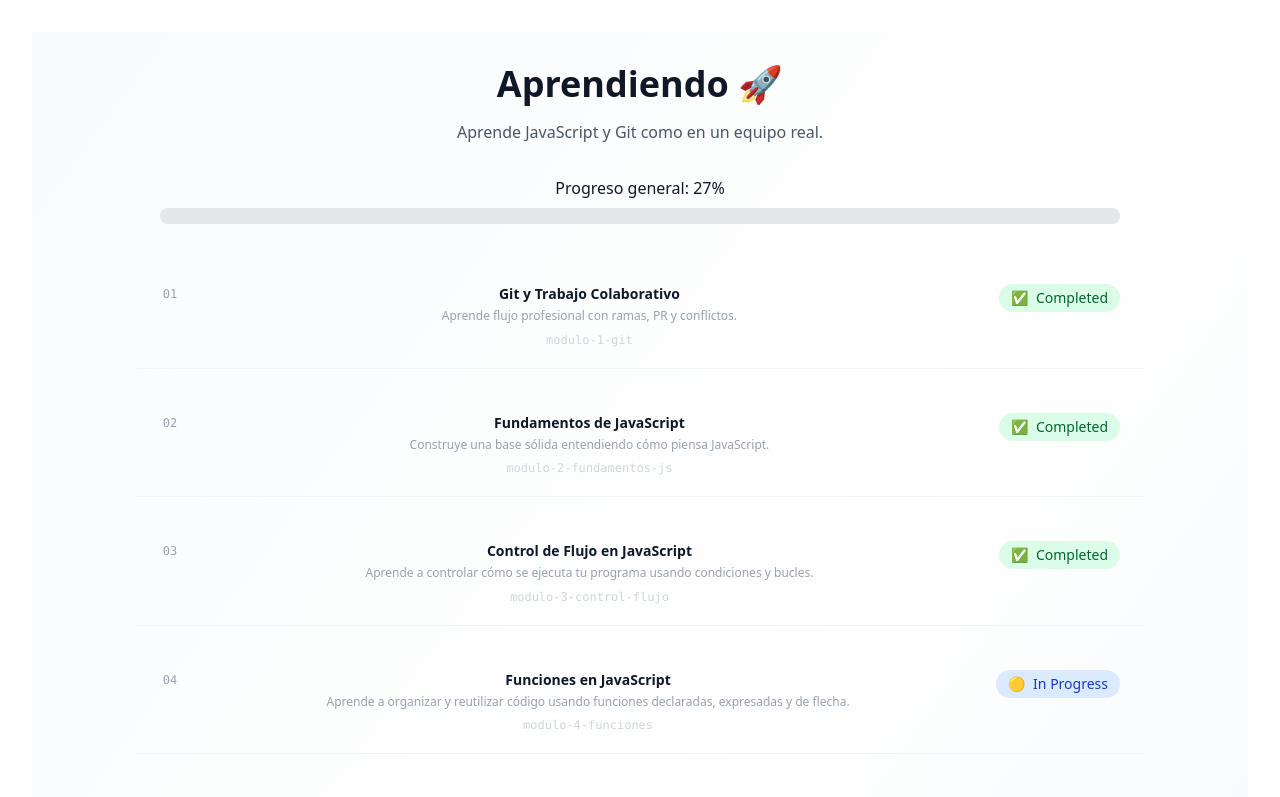
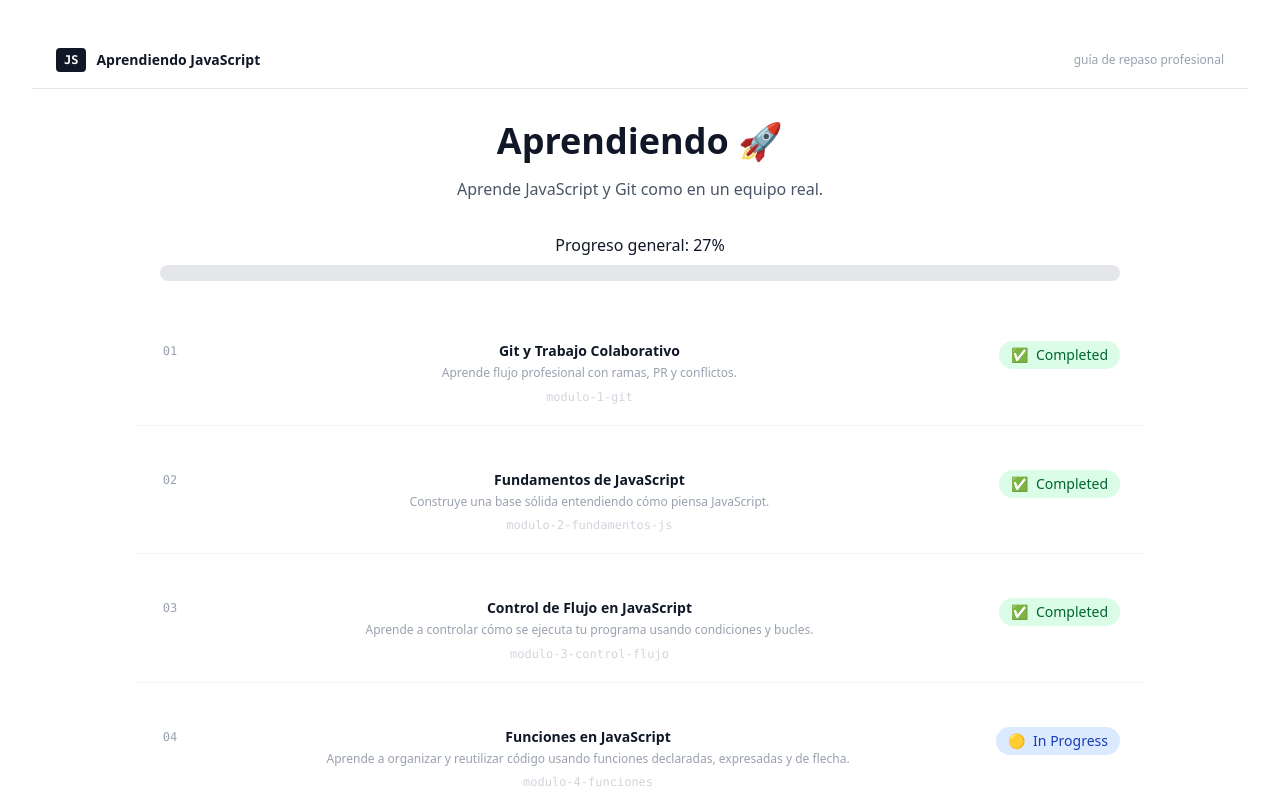
Before and after one commit to Lilopadilla22/Aprendiendo, a React (Vite) app: page / in a window 1280 px wide. Shown: the top 797 px of the page. Built offline with nearby package versions, Linux system fonts and the light colour scheme.

Commit message:
add navbar in app

```diff
--- a/src/App.tsx
+++ b/src/App.tsx
@@ -1,13 +1,14 @@
-
 import "./App.css";
 import { BrowserRouter, Routes, Route } from "react-router-dom";
 import Home from "./pages/Home";
 import ModuleDetail from "./pages/ModuleDetail";
+import Navbar from "./components/Navbar";
 
 function App() {
   return (
-    <div className="min-h-screen bg-gradient-to-br from-slate-50 via-white to-slate-100 text-gray-900">
+    <div className="min-h-screen bg-white text-gray-900">
       <BrowserRouter>
+        <Navbar />
         <Routes>
           <Route path="/" element={<Home />} />
           <Route path="/modulo/:id" element={<ModuleDetail />} />
```
